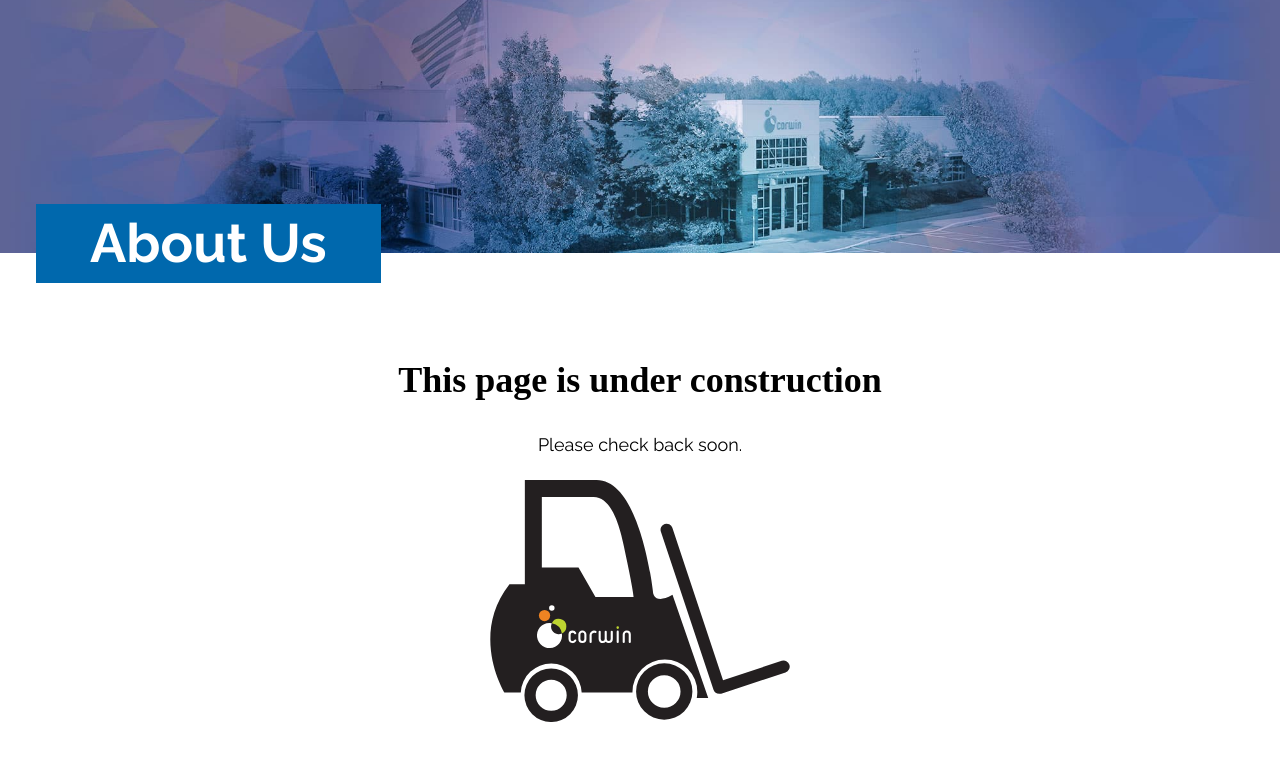
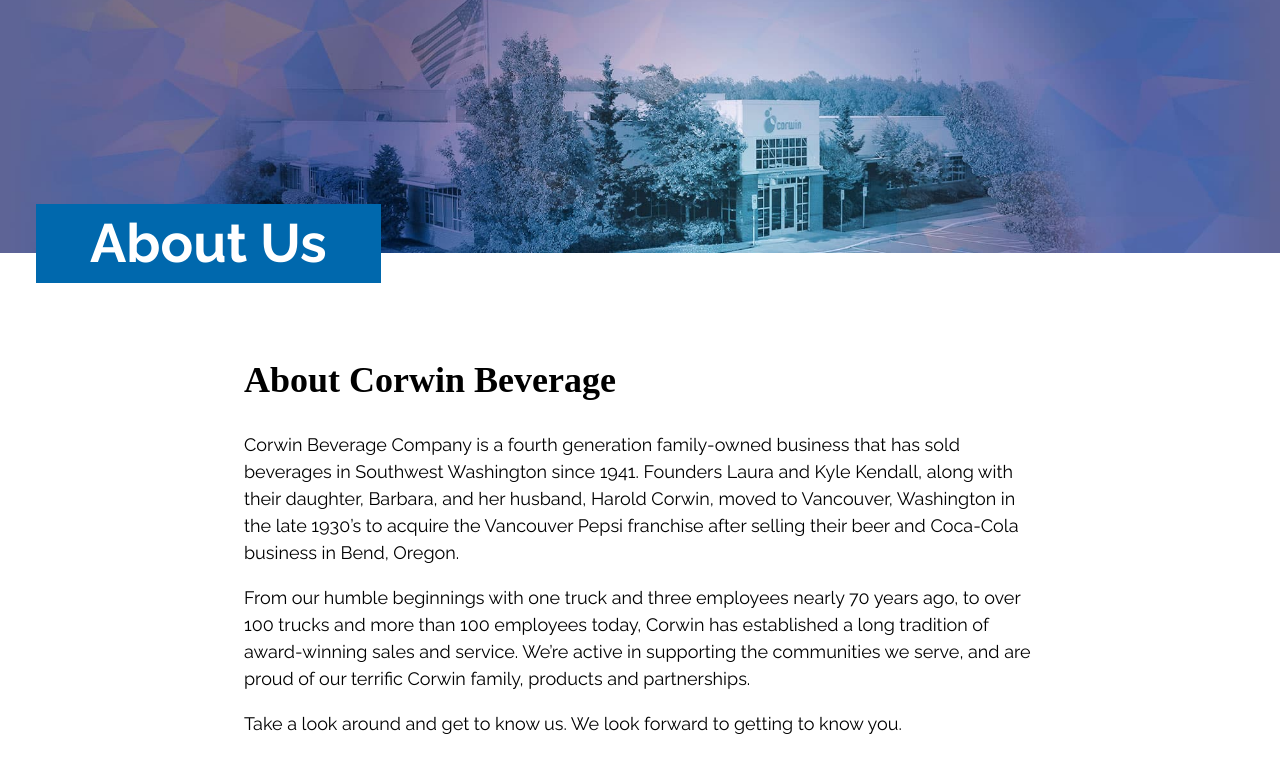
Before and after one commit to CorwinBeverage/corwin-web-v4, a website: page app/pug/about-us.pug in a window 1280 px wide. Shown: the part 191-952 px from the top of the page. Drawn offline with nearby package versions, Linux system fonts and the light colour scheme; files that its build step writes are made by us from their sources; files whose address does not match are found by name; a web font is replaced by a local one.

Commit message:
Update headshots

```diff
--- a/app/pug/about-us.pug
+++ b/app/pug/about-us.pug
@@ -15,9 +15,15 @@
 
     section.page
       h1.page__title.tk-pauline About Us
-      .page__wrapper.construction
-        h2 This page is under construction
-        p Please check back soon.
+      .page__wrapper
+
+        h2 About Corwin Beverage
+        p
+          | Corwin Beverage Company is a fourth generation family-owned business that has sold beverages in Southwest Washington since 1941. Founders Laura and Kyle Kendall, along with their daughter, Barbara, and her husband, Harold Corwin, moved to Vancouver, Washington in the late 1930’s to acquire the Vancouver Pepsi franchise after selling their beer and Coca-Cola business in Bend, Oregon.
+        p
+          | From our humble beginnings with one truck and three employees nearly 70 years ago, to over 100 trucks and more than 100 employees today, Corwin has established a long tradition of award-winning sales and service. We’re active in supporting the communities we serve, and are proud of our terrific Corwin family, products and partnerships.
+        p
+          | Take a look around and get to know us. We look forward to getting to know you.
 
     include ../includes/site-footer.pug
 
--- a/app/pug/contact.pug
+++ b/app/pug/contact.pug
@@ -90,7 +90,7 @@
               span.team__title Inventory Manager
               a.team__email(href='mailto:shaun_nelson@corwinbevco.com') E-mail Shaun
           figure
-            img(alt="Tim Osborn's photo", src='images/photo-placeholder.jpg')
+            img(alt="Tim Osborn's photo", src='images/osborn.jpg')
             figcaption
               | Tim Osborn
               span.team__title Service Manager
```
Also changed, not shown: app/about-us.html, app/contact.html, app/images/barnes.jpg, app/images/herbst.jpg, app/images/jacques.jpg, app/images/nelson.jpg, app/images/osborn.jpg (added), app/images/posselt.jpg, app/images/tran.jpg, app/images/workman.jpg, 1 other file.
